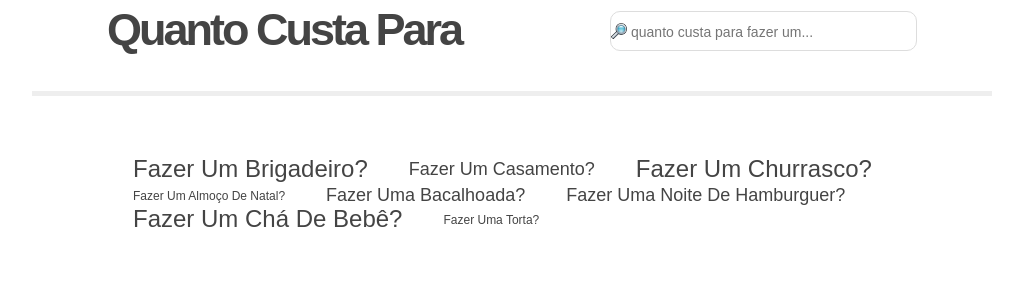
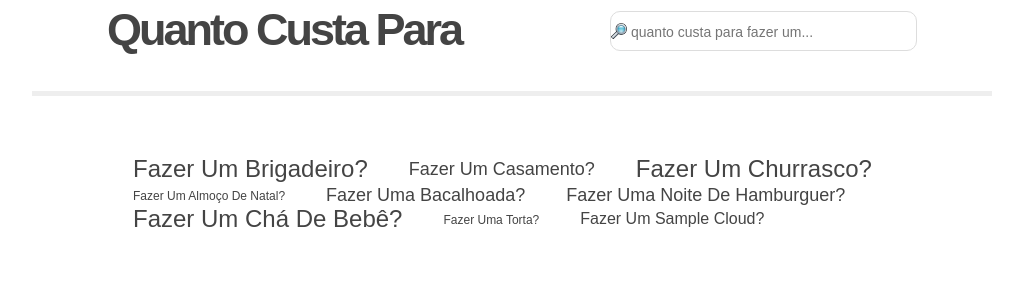
Before and after one commit to thiagopa/QuantoCustaParaDjango, a Django app: template br/mib/quantocustapara/templates/index.html in a window 1280 px wide. Shown: the part 71-352 px from the top of the page, without its empty margins (128-1151 px from the left). Run offline with Django 3.2, Linux system fonts and the light colour scheme; the template is opened without the code that fills it: most values are stand-ins (such as "Sample title", 1, 10 or a date in 2020); parts of the project's set-up code (start-up, migrations or seed data) failed here and were passed over.

Commit message:
Adicionado Lista na página principal

```diff
--- a/br/mib/quantocustapara/templates/index.html
+++ b/br/mib/quantocustapara/templates/index.html
@@ -35,6 +35,11 @@
 						<li><a href="#" class="normal">fazer uma noite de hamburguer?</a><span></span></li>
 						<li><a href="#" class="large">fazer um chá de bebê?</a><span></span></li>
 						<li><a href="#" class="small">fazer uma torta?</a><span></span></li>
+
+						{% for ct in cloud_list %}
+							<li><a href="#" class="{{ct.size}}">fazer um {{ct.name}}?</a><span></span></li>
+						{% endfor %}
+
 					</ul>
 
             	<div id="columns">
```
Also changed, not shown: br/mib/quantocustapara/app/tests.py (line endings or trailing spaces).
